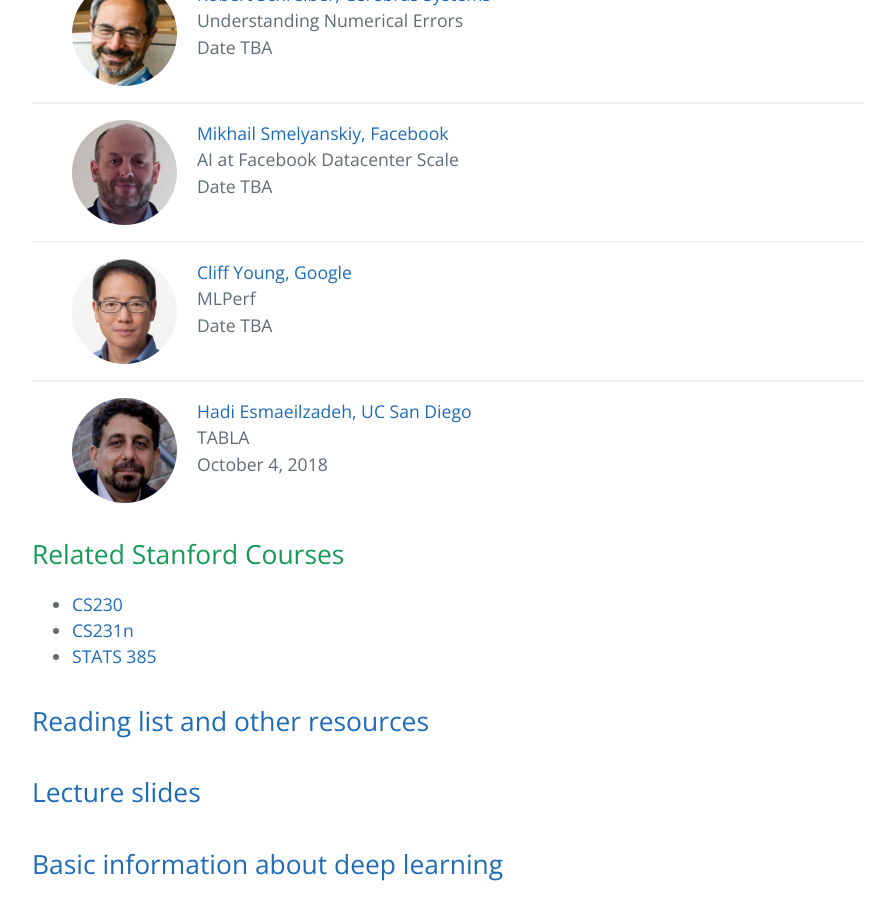
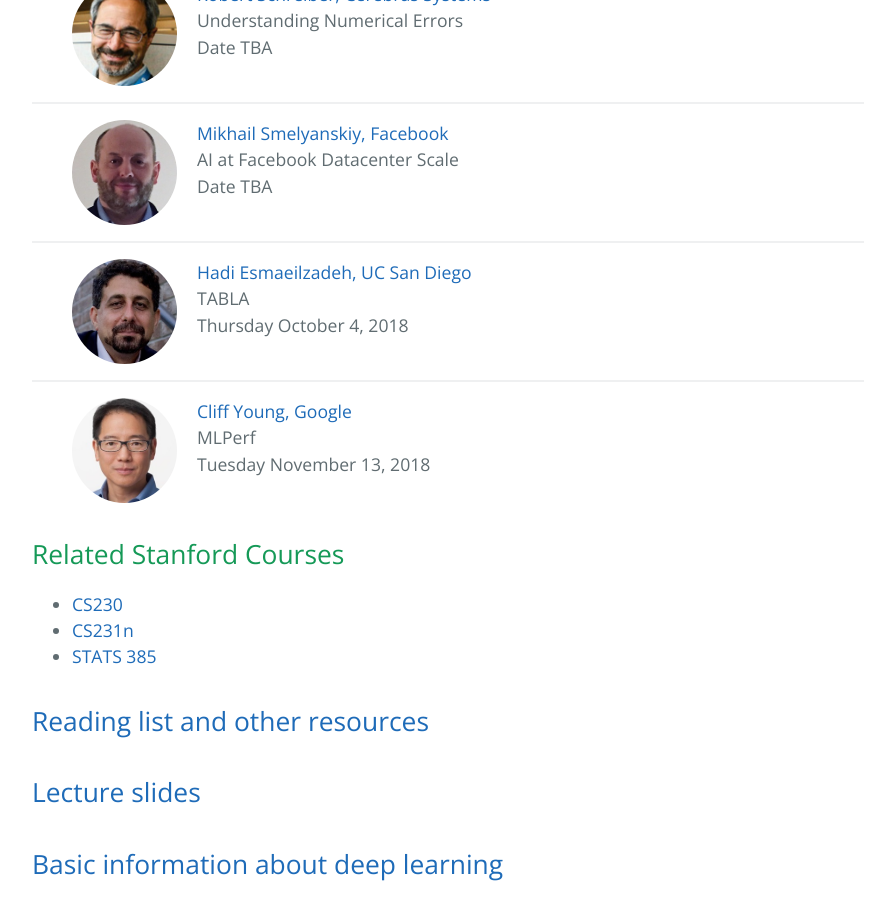
Before and after one commit to cs217/cs217.github.io, a Jekyll site: the page built from index3.md, in a window 1280 px wide and 900 px high, scrolled down 3160 px. Shown: the whole window, without its empty margins (192-1087 px from the left). Built offline with Jekyll 4.4.1, drawn with Linux system fonts in a browser that asks for light colours; the repository's description, which GitHub fills in, is left out.

Commit message:
add date

```diff
--- a/index3.md
+++ b/index3.md
@@ -170,24 +170,24 @@ This class meets Tuesday and Thursday from 10:30 - 11:50 AM in [Gates TBD](https
 ---
 <div class="speaker-wrap">
 <div class="speakerphoto">
-<img src="assets/img/cliff_young.jpg">
+<img src="assets/img/hadi_esmaeilzadeh.jpg">
 </div>
 <div class="card">
-<a class="talkdate" href="./young_lecture">Cliff Young, Google</a> <br>
-<span class="speaker">MLPerf</span> <br>
-<span class="speakerposition">Date TBA</span>
+<a class="talkdate" href="./esmaeilzadeh_lecture">Hadi Esmaeilzadeh, UC San Diego</a> <br>
+<span class="speaker">TABLA</span> <br>
+<span class="speakerposition">Thursday October 4, 2018</span>
 </div>
 </div>
 
 ---
 <div class="speaker-wrap">
 <div class="speakerphoto">
-<img src="assets/img/hadi_esmaeilzadeh.jpg">
+<img src="assets/img/cliff_young.jpg">
 </div>
 <div class="card">
-<a class="talkdate" href="./esmaeilzadeh_lecture">Hadi Esmaeilzadeh, UC San Diego</a> <br>
-<span class="speaker">TABLA</span> <br>
-<span class="speakerposition">October 4, 2018</span>
+<a class="talkdate" href="./young_lecture">Cliff Young, Google</a> <br>
+<span class="speaker">MLPerf</span> <br>
+<span class="speakerposition">Tuesday November 13, 2018</span>
 </div>
 </div>
 
```
